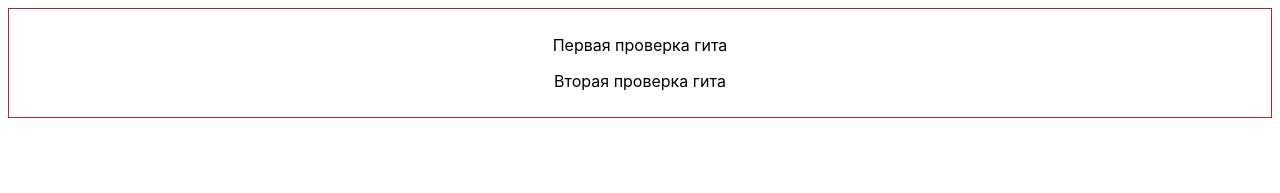
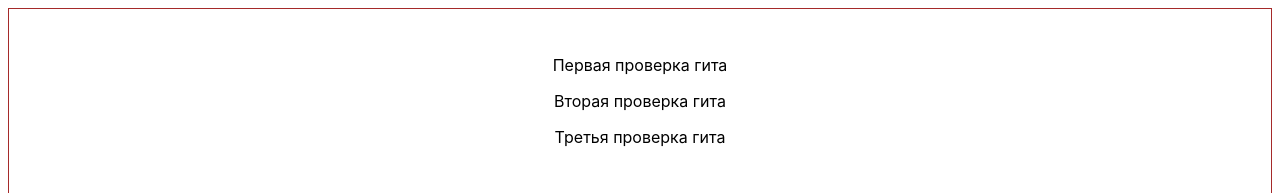
Before and after one commit to al-lumiere/first-project, a plain HTML site: page index.html in a window 1280 px wide. Shown: the top 193 px of the page. Drawn offline with Linux system fonts and the light colour scheme.

Commit message:
Третья проверка гита

```diff
--- a/index.html
+++ b/index.html
@@ -10,6 +10,7 @@
     <div class="div_all">
       <p>Первая проверка гита</p>
       <p>Вторая проверка гита</p>
+      <p>Третья проверка гита</p>
     </div>
   </body>
 </html>
--- a/style.css
+++ b/style.css
@@ -2,6 +2,6 @@ div {
   font-family: "Inter", sans-serif;
   font-size: 16px;
   border: 1px solid brown;
-  padding: 10px;
+  padding: 30px;
   text-align: center;
 }
```
